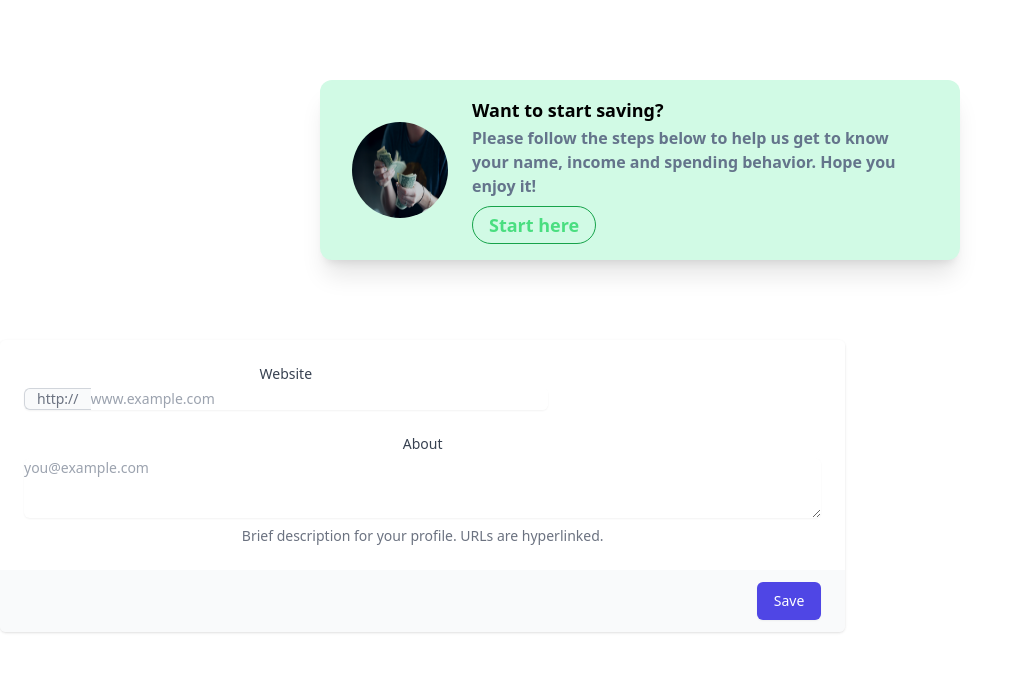
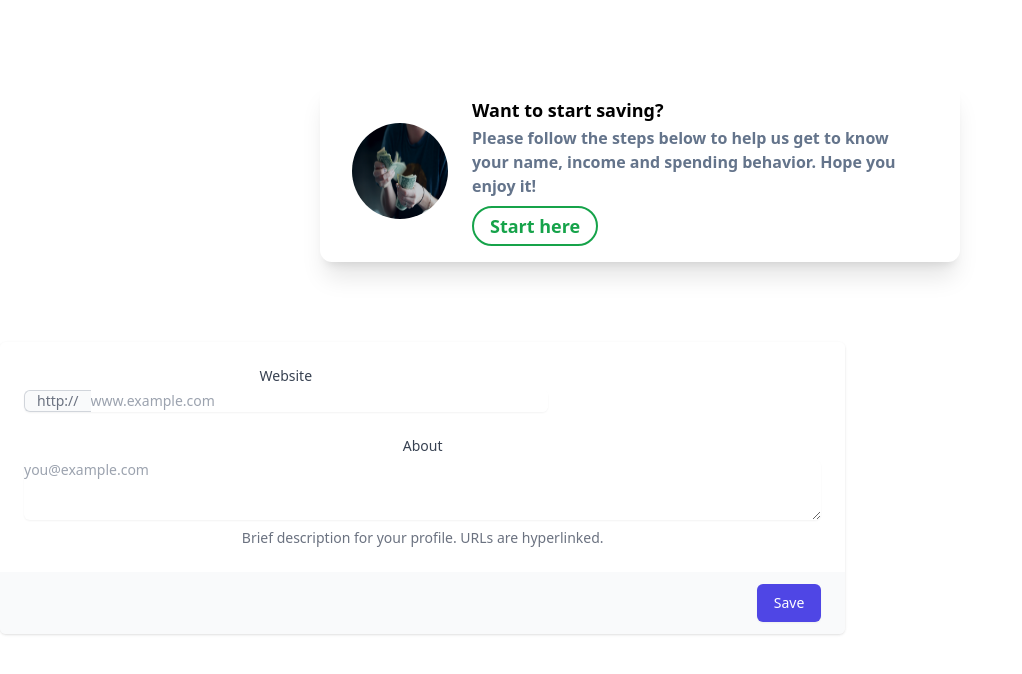
Before and after one commit to VellyD/expenseTracker, a React (Create React App) app in the folder expensetracker/: page / in a window 1280 px wide. Shown: the top 674 px of the page, without its empty margins (0-1022 px from the left). Built offline with nearby package versions, Linux system fonts and the light colour scheme.

Commit message:
quick update on the Welcome css

```diff
--- a/expensetracker/src/Components/Welcome.jsx
+++ b/expensetracker/src/Components/Welcome.jsx
@@ -2,7 +2,7 @@ import pic from "../imgs/alexander-grey--8a5eJ1-mmQ-unsplash.jpg";
 
 export const WelcomeElement = () => {
   return (
-    <div class="py-8 px-8 w-1/2 mx-auto bg-emerald-100 rounded-xl shadow-xl space-y-2 sm:py-4 sm:flex m-20 sm:items-center sm:space-y-0 sm:space-x-6">
+    <div class="py-8 px-8 w-1/2 mx-auto rounded-xl shadow-xl space-y-2 sm:py-4 sm:flex m-20 sm:items-center sm:space-y-0 sm:space-x-6">
       <img
         class="block mx-auto h-24 w-24 rounded-full lg:mx-0 sm:shrink-0"
         src={pic}
@@ -16,7 +16,7 @@ export const WelcomeElement = () => {
             income and spending behavior. Hope you enjoy it!
           </p>
         </div>
-        <button  class="px-4 py-1 text-lg text-green-400 font-bold rounded-full border border-green-600 hover:text-white hover:bg-green-400 hover:border-transparent focus:outline-none focus:ring-2 focus:ring-green-400 focus:ring-offset-2">
+        <button  class="px-4 py-1 text-lg text-green-600 font-bold rounded-full border-2 border-green-600 hover:text-white hover:bg-green-600 hover:border-transparent focus:outline-none focus:ring-2 focus:ring-green-600 focus:ring-offset-2">
           Start here
         </button>
       </div>
```
